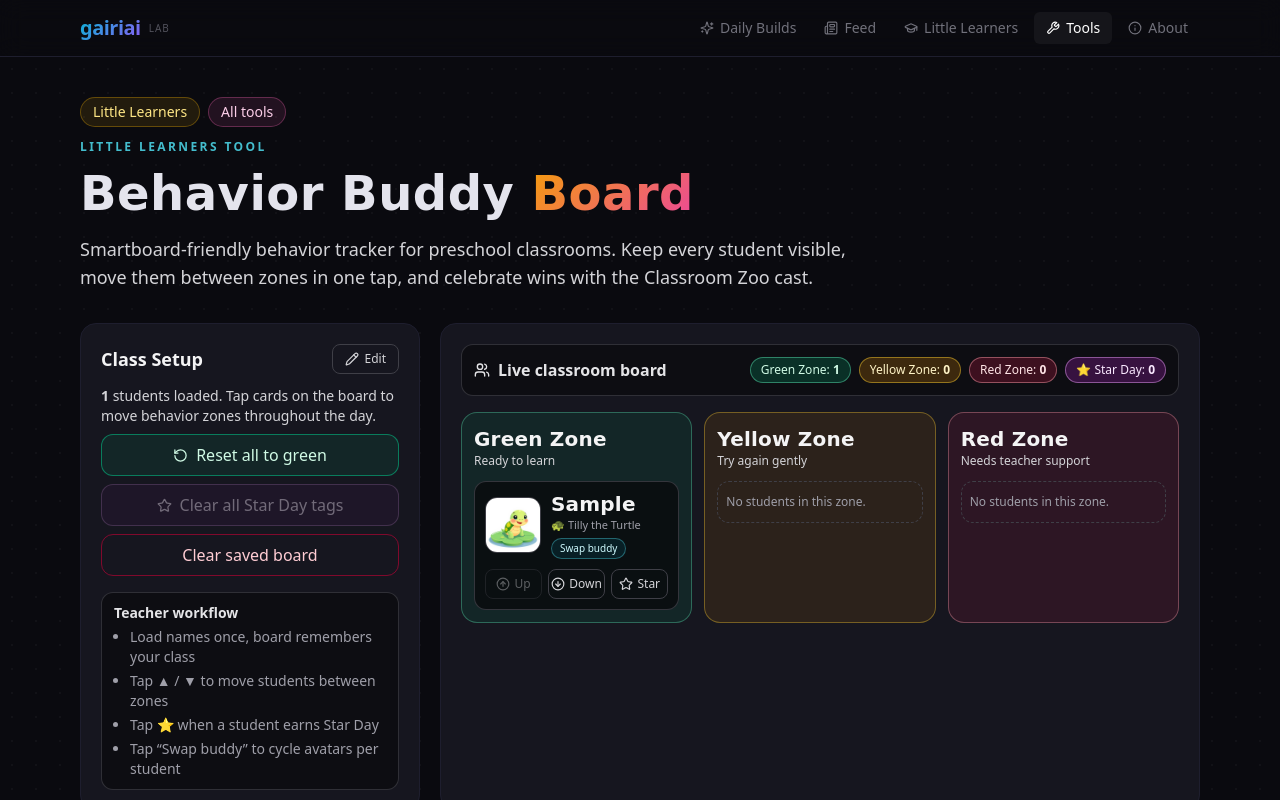
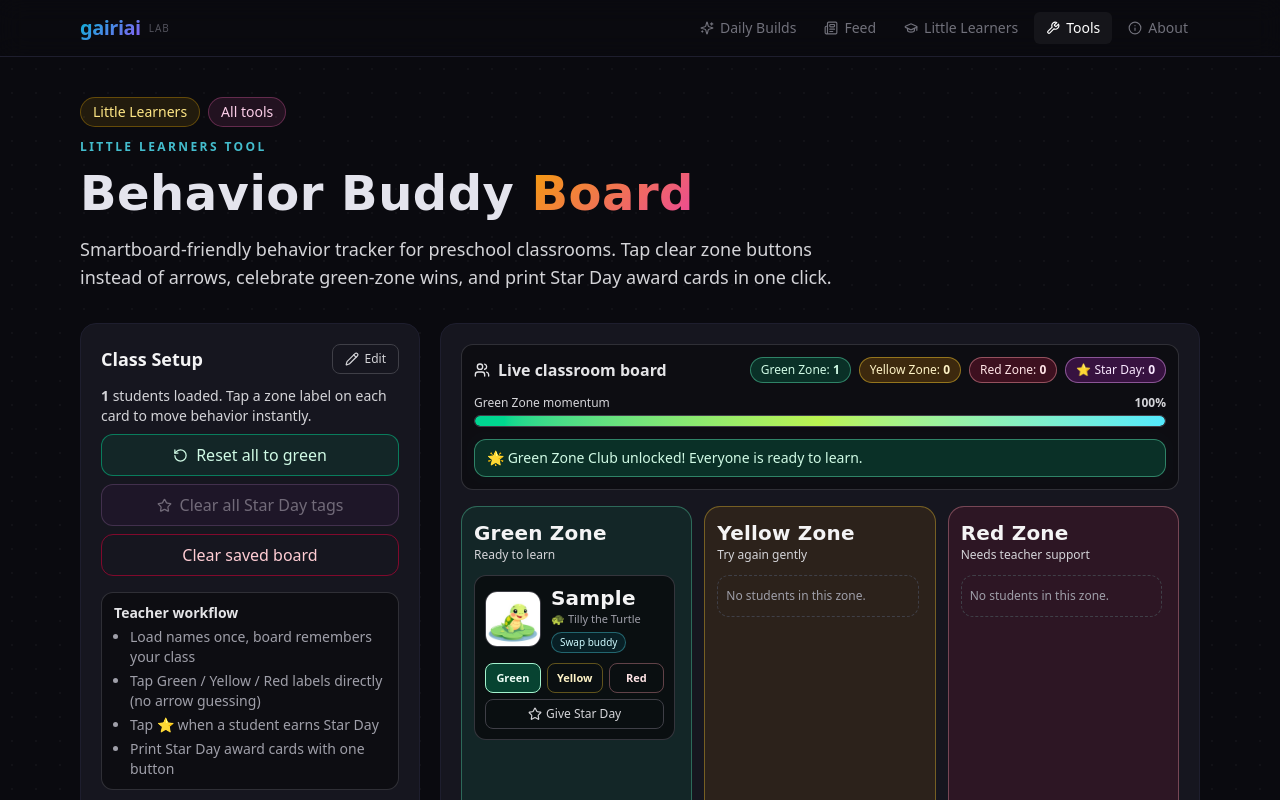
Before and after one commit to sandahltim/gairiai-net, a Next.js app: page /tools/behavior-buddy in a window 1280 px wide. Both pictures are taken after typing "Sample" into the empty fields and a click on the button "Save behavior board". Shown: the top 800 px of the page. Built offline with nearby package versions, Linux system fonts and the light colour scheme.

Commit message:
Polish Behavior Buddy smartboard UX and Star Day printing

```diff
--- a/content/tools/behavior-buddy.md
+++ b/content/tools/behavior-buddy.md
@@ -1,7 +1,7 @@
 ---
 title: Behavior Buddy Board
 date: 2026-03-08
-description: Interactive preschool behavior board with the Classroom Zoo characters. Move students between green/yellow/red zones and celebrate Star Day wins.
+description: Interactive preschool behavior board with Classroom Zoo buddies, direct Green/Yellow/Red tap controls, and printable Star Day award cards.
 type: tools
 tags:
   - preschool
@@ -18,7 +18,8 @@ Behavior Buddy Board helps teachers run behavior coaching on a smartboard:
 
 - Load and save your student list once
 - Keep every student visible all day
-- Move students between Green / Yellow / Red zones in one tap
+- Move students with direct Green / Yellow / Red zone taps (no arrow guessing)
 - Mark "Star Day" moments for positive reinforcement (and clear stars for a new day)
+- Print Star Day award cards for take-home celebration
 - Swap each student's Classroom Zoo buddy avatar directly on the board
 - Uses the same Classroom Zoo character cast for brand consistency
--- a/src/app/tools/behavior-buddy/page.tsx
+++ b/src/app/tools/behavior-buddy/page.tsx
@@ -3,7 +3,7 @@
 import Link from 'next/link';
 import Image from 'next/image';
 import { startTransition, useEffect, useMemo, useState } from 'react';
-import { ArrowDownCircle, ArrowUpCircle, Pencil, RotateCcw, Save, Sparkles, Star, Users } from 'lucide-react';
+import { Pencil, Printer, RotateCcw, Save, Sparkles, Star, Users } from 'lucide-react';
 import { ZOO_CHARACTERS } from '@/lib/zoo-characters';
 
 type Zone = 'green' | 'yellow' | 'red';
@@ -22,24 +22,44 @@ const DEMO_NAMES = ['Ava', 'Noah', 'Mila', 'Luca', 'Ivy', 'Mason', 'Nora', 'Eli'
 
 const ZONE_ORDER: Zone[] = ['green', 'yellow', 'red'];
 
-const ZONE_META: Record<Zone, { label: string; subtitle: string; chip: string; shell: string }> = {
+const ZONE_META: Record<
+  Zone,
+  {
+    label: string;
+    subtitle: string;
+    chip: string;
+    shell: string;
+    button: string;
+    activeButton: string;
+    short: string;
+  }
+> = {
   green: {
     label: 'Green Zone',
     subtitle: 'Ready to learn',
     chip: 'border-emerald-300/45 bg-emerald-500/20 text-emerald-100',
     shell: 'border-emerald-300/35 bg-emerald-500/10',
+    button: 'border-emerald-300/35 text-emerald-100 hover:border-emerald-200 hover:bg-emerald-500/20',
+    activeButton: 'border-emerald-200 bg-emerald-500/30 text-emerald-50',
+    short: 'Green',
   },
   yellow: {
     label: 'Yellow Zone',
     subtitle: 'Try again gently',
     chip: 'border-amber-300/45 bg-amber-500/20 text-amber-100',
     shell: 'border-amber-300/35 bg-amber-500/10',
+    button: 'border-amber-300/35 text-amber-100 hover:border-amber-200 hover:bg-amber-500/20',
+    activeButton: 'border-amber-200 bg-amber-500/30 text-amber-50',
+    short: 'Yellow',
   },
   red: {
     label: 'Red Zone',
     subtitle: 'Needs teacher support',
     chip: 'border-rose-300/45 bg-rose-500/20 text-rose-100',
     shell: 'border-rose-300/35 bg-rose-500/10',
+    button: 'border-rose-300/35 text-rose-100 hover:border-rose-200 hover:bg-rose-500/20',
+    activeButton: 'border-rose-200 bg-rose-500/30 text-rose-50',
+    short: 'Red',
   },
 };
 
@@ -62,17 +82,6 @@ function parseNames(input: string): string[] {
   return normalized;
 }
 
-function nextZone(current: Zone, direction: 'up' | 'down'): Zone {
-  const index = ZONE_ORDER.indexOf(current);
-  if (index < 0) return current;
-
-  if (direction === 'up') {
-    return ZONE_ORDER[Math.max(0, index - 1)];
-  }
-
-  return ZONE_ORDER[Math.min(ZONE_ORDER.length - 1, index + 1)];
-}
-
 function nextCharacterId(currentId: string): string {
   const index = ZOO_CHARACTERS.findIndex(character => character.id === currentId);
   if (index < 0) return ZOO_CHARACTERS[0].id;
@@ -84,6 +93,7 @@ export default function BehaviorBuddyPage() {
   const [draftNames, setDraftNames] = useState('');
   const [editing, setEditing] = useState(true);
   const [errorText, setErrorText] = useState('');
+  const [showStarPrint, setShowStarPrint] = useState(false);
 
   const characterMap = useMemo(() => new Map(ZOO_CHARACTERS.map(character => [character.id, character])), []);
 
@@ -99,7 +109,9 @@ export default function BehaviorBuddyPage() {
     [students],
   );
 
-  const starCount = students.filter(student => student.starDay).length;
+  const starStudents = useMemo(() => students.filter(student => student.starDay), [students]);
+  const starCount = starStudents.length;
+  const greenRatio = students.length === 0 ? 0 : Math.round((zoneBuckets.green.length / students.length) * 100);
 
   useEffect(() => {
     let nextStudents: BuddyStudent[] = [];
@@ -130,6 +142,7 @@ export default function BehaviorBuddyPage() {
       setStudents(nextStudents);
       setDraftNames(nextDraft);
       setEditing(nextEditing);
+      setShowStarPrint(false);
     });
   }, []);
 
@@ -167,6 +180,7 @@ export default function BehaviorBuddyPage() {
     setStudents(nextStudents);
     setErrorText('');
     setEditing(false);
+    setShowStarPrint(false);
   }
 
   function useDemoClass() {
@@ -180,6 +194,7 @@ export default function BehaviorBuddyPage() {
 
   function clearStarDay() {
     setStudents(prev => prev.map(student => ({ ...student, starDay: false })));
+    setShowStarPrint(false);
   }
 
   function clearBoard() {
@@ -187,15 +202,25 @@ export default function BehaviorBuddyPage() {
     setDraftNames('');
     setErrorText('');
     setEditing(true);
+    setShowStarPrint(false);
   }
 
   function updateStudent(id: string, updater: (student: BuddyStudent) => BuddyStudent) {
     setStudents(prev => prev.map(student => (student.id === id ? updater(student) : student)));
   }
 
+  function printStars() {
+    setShowStarPrint(true);
+    if (typeof window !== 'undefined') {
+      window.setTimeout(() => {
+        window.print();
+      }, 120);
+    }
+  }
+
   return (
     <div className="max-w-6xl mx-auto px-4 py-8 sm:py-10">
-      <div className="mb-6 sm:mb-8">
+      <div className="mb-6 sm:mb-8 no-print">
         <div className="flex flex-wrap items-center gap-2 text-sm mb-3">
           <Link href="/little-learners" className="rounded-full border border-amber-400/30 bg-amber-400/10 px-3 py-1 text-amber-200 hover:bg-amber-400/15">
             Little Learners
@@ -209,12 +234,12 @@ export default function BehaviorBuddyPage() {
           Behavior Buddy <span className="gradient-text-warm">Board</span>
         </h1>
         <p className="text-zinc-300 mt-3 max-w-3xl text-base sm:text-lg">
-          Smartboard-friendly behavior tracker for preschool classrooms. Keep every student visible, move them between zones in one tap,
-          and celebrate wins with the Classroom Zoo cast.
+          Smartboard-friendly behavior tracker for preschool classrooms. Tap clear zone buttons instead of arrows, celebrate green-zone wins,
+          and print Star Day award cards in one click.
         </p>
       </div>
 
-      <div className="grid grid-cols-1 lg:grid-cols-[340px_1fr] gap-4 sm:gap-5">
+      <div className="grid grid-cols-1 lg:grid-cols-[340px_1fr] gap-4 sm:gap-5 no-print">
         <section className="card-glow rounded-2xl p-4 sm:p-5">
           <div className="flex items-center justify-between mb-3">
             <h2 className="font-bold text-lg text-zinc-100">Class Setup</h2>
@@ -266,7 +291,7 @@ export default function BehaviorBuddyPage() {
           ) : (
             <div className="space-y-2">
               <p className="text-sm text-zinc-300">
-                <strong>{students.length}</strong> students loaded. Tap cards on the board to move behavior zones throughout the day.
+                <strong>{students.length}</strong> students loaded. Tap a zone label on each card to move behavior instantly.
               </p>
               <button
                 type="button"
@@ -297,15 +322,16 @@ export default function BehaviorBuddyPage() {
             <p className="font-semibold text-zinc-200 mb-1">Teacher workflow</p>
             <ul className="space-y-1 text-zinc-400 list-disc pl-4">
               <li>Load names once, board remembers your class</li>
-              <li>Tap ▲ / ▼ to move students between zones</li>
+              <li>Tap Green / Yellow / Red labels directly (no arrow guessing)</li>
               <li>Tap ⭐ when a student earns Star Day</li>
-              <li>Tap “Swap buddy” to cycle avatars per student</li>
+              <li>Print Star Day award cards with one button</li>
             </ul>
           </div>
         </section>
 
         <section className="card-glow rounded-2xl p-4 sm:p-5">
-          <div className="mb-4 rounded-xl border border-zinc-700/70 bg-zinc-950/60 px-3 py-3 flex flex-wrap items-center justify-between gap-2">
+          <div className="mb-4 rounded-xl border border-zinc-700/70 bg-zinc-950/60 px-3 py-3 space-y-3">
+            <div className="flex flex-wrap items-center justify-between gap-2">
               <div className="inline-flex items-center gap-2 text-zinc-200">
                 <Users size={16} />
                 <span className="text-sm sm:text-base font-semibold">Live classroom board</span>
@@ -322,29 +348,63 @@ export default function BehaviorBuddyPage() {
               </div>
             </div>
 
+            <div>
+              <div className="flex items-center justify-between text-xs text-zinc-300 mb-1">
+                <span>Green Zone momentum</span>
+                <strong>{greenRatio}%</strong>
+              </div>
+              <div className="h-3 rounded-full bg-zinc-900 border border-zinc-700 overflow-hidden">
+                <div className="h-full rounded-full bg-gradient-to-r from-emerald-400 via-lime-300 to-cyan-300 transition-all duration-500" style={{ width: `${greenRatio}%` }} />
+              </div>
+            </div>
+
             {starCount > 0 && (
-            <div className="mb-4 rounded-xl border border-fuchsia-300/35 bg-gradient-to-r from-fuchsia-500/15 via-cyan-500/10 to-amber-500/15 px-3 py-2 text-sm text-fuchsia-100">
-              <Sparkles size={14} className="inline mr-1" />
-              Awesome! {starCount} student{starCount === 1 ? '' : 's'} marked for Star Day celebration.
+              <div className="rounded-xl border border-fuchsia-300/35 bg-gradient-to-r from-fuchsia-500/15 via-cyan-500/10 to-amber-500/15 px-3 py-2 text-sm text-fuchsia-100">
+                <Sparkles size={14} className="inline mr-1 sparkle-spin" />
+                Awesome! {starCount} student{starCount === 1 ? '' : 's'} earned Star Day. Print award cards for take-home celebration.
               </div>
             )}
 
+            {students.length > 0 && greenRatio === 100 && (
+              <div className="rounded-xl border border-emerald-300/45 bg-emerald-500/20 px-3 py-2 text-sm text-emerald-100 pulse-glow">
+                🌟 Green Zone Club unlocked! Everyone is ready to learn.
+              </div>
+            )}
+
+            {starCount > 0 && (
+              <div className="flex flex-wrap gap-2">
+                <button
+                  type="button"
+                  onClick={printStars}
+                  className="inline-flex items-center gap-2 rounded-xl border border-fuchsia-300/55 bg-fuchsia-500/20 text-fuchsia-50 px-3 py-2 text-xs font-semibold hover:bg-fuchsia-500/30"
+                >
+                  <Printer size={14} /> Print Star Day awards
+                </button>
+                <button
+                  type="button"
+                  onClick={() => setShowStarPrint(prev => !prev)}
+                  className="inline-flex items-center gap-2 rounded-xl border border-zinc-600 px-3 py-2 text-xs text-zinc-200 hover:border-zinc-400"
+                >
+                  {showStarPrint ? 'Hide award preview' : 'Show award preview'}
+                </button>
+              </div>
+            )}
+          </div>
+
           <div className="grid grid-cols-1 xl:grid-cols-3 gap-3">
             {ZONE_ORDER.map(zone => (
-              <article key={zone} className={`rounded-2xl border p-3 ${ZONE_META[zone].shell}`}>
+              <article key={zone} className={`rounded-2xl border p-3 ${ZONE_META[zone].shell} flex flex-col min-h-[320px] max-h-[66vh]`}>
                 <header className="mb-3">
                   <p className="zoo-fun-font text-xl font-black text-zinc-100">{ZONE_META[zone].label}</p>
                   <p className="text-xs text-zinc-300">{ZONE_META[zone].subtitle}</p>
                 </header>
 
-                <div className="space-y-2">
+                <div className="space-y-2 pr-1 overflow-y-auto flex-1">
                   {zoneBuckets[zone].length === 0 ? (
                     <p className="text-xs text-zinc-400 border border-dashed border-zinc-700 rounded-xl px-2 py-3">No students in this zone.</p>
                   ) : (
                     zoneBuckets[zone].map(student => {
                       const character = characterMap.get(student.characterId) ?? ZOO_CHARACTERS[0];
-                      const canMoveUp = student.zone !== 'green';
-                      const canMoveDown = student.zone !== 'red';
 
                       return (
                         <div key={student.id} className="rounded-xl border border-zinc-700/80 bg-zinc-950/75 p-2.5">
@@ -354,7 +414,7 @@ export default function BehaviorBuddyPage() {
                               alt={`${character.name} avatar`}
                               width={72}
                               height={72}
-                              className="h-14 w-14 rounded-xl border border-zinc-700 bg-zinc-900 object-contain"
+                              className={`h-14 w-14 rounded-xl border border-zinc-700 bg-zinc-900 object-contain ${student.zone === 'green' ? 'buddy-bounce' : ''}`}
                             />
                             <div className="min-w-0 flex-1">
                               <p className="zoo-fun-font text-xl font-black text-zinc-100 leading-tight truncate">{student.name}</p>
@@ -382,34 +442,34 @@ export default function BehaviorBuddyPage() {
                           </div>
 
                           <div className="mt-2.5 grid grid-cols-3 gap-1.5">
+                            {ZONE_ORDER.map(targetZone => {
+                              const isActive = student.zone === targetZone;
+                              return (
                                 <button
+                                  key={`${student.id}-${targetZone}`}
                                   type="button"
-                              onClick={() => updateStudent(student.id, current => ({ ...current, zone: nextZone(current.zone, 'up') }))}
-                              disabled={!canMoveUp}
-                              className="inline-flex items-center justify-center gap-1 rounded-lg border border-zinc-700 py-1.5 text-xs text-zinc-300 hover:text-white hover:border-zinc-500 disabled:opacity-40 disabled:cursor-not-allowed"
+                                  onClick={() => updateStudent(student.id, current => ({ ...current, zone: targetZone }))}
+                                  className={`rounded-lg border py-1.5 text-[11px] font-semibold transition-colors ${
+                                    isActive ? ZONE_META[targetZone].activeButton : ZONE_META[targetZone].button
+                                  }`}
                                 >
-                              <ArrowUpCircle size={14} /> Up
+                                  {ZONE_META[targetZone].short}
                                 </button>
-                            <button
-                              type="button"
-                              onClick={() => updateStudent(student.id, current => ({ ...current, zone: nextZone(current.zone, 'down') }))}
-                              disabled={!canMoveDown}
-                              className="inline-flex items-center justify-center gap-1 rounded-lg border border-zinc-700 py-1.5 text-xs text-zinc-300 hover:text-white hover:border-zinc-500 disabled:opacity-40 disabled:cursor-not-allowed"
-                            >
-                              <ArrowDownCircle size={14} /> Down
-                            </button>
+                              );
+                            })}
+                          </div>
+
                           <button
                             type="button"
                             onClick={() => updateStudent(student.id, current => ({ ...current, starDay: !current.starDay }))}
-                              className={`inline-flex items-center justify-center gap-1 rounded-lg border py-1.5 text-xs ${
+                            className={`mt-1.5 w-full inline-flex items-center justify-center gap-1 rounded-lg border py-1.5 text-xs ${
                               student.starDay
                                 ? 'border-fuchsia-300/60 bg-fuchsia-500/15 text-fuchsia-100'
                                 : 'border-zinc-700 text-zinc-300 hover:text-white hover:border-zinc-500'
                             }`}
                           >
-                              <Star size={14} /> {student.starDay ? 'Unstar' : 'Star'}
+                            <Star size={14} /> {student.starDay ? 'Remove Star Day' : 'Give Star Day'}
                           </button>
-                          </div>
                         </div>
                       );
                     })
@@ -421,7 +481,63 @@ export default function BehaviorBuddyPage() {
         </section>
       </div>
 
-      <div className="mt-4 card-glow rounded-xl px-4 py-3 text-xs sm:text-sm text-zinc-400">
+      {starCount > 0 && showStarPrint && (
+        <section className="star-awards-shell mt-5 card-glow rounded-2xl p-4 sm:p-5">
+          <div className="flex flex-wrap items-center justify-between gap-2 mb-4 no-print">
+            <div>
+              <p className="text-sm text-zinc-300">Ready-to-print take-home cards</p>
+              <h2 className="zoo-fun-font text-2xl font-black text-zinc-100">Star Day Award Pack</h2>
+            </div>
+            <div className="flex flex-wrap gap-2">
+              <button
+                type="button"
+                onClick={printStars}
+                className="inline-flex items-center gap-2 rounded-xl border border-fuchsia-300/55 bg-fuchsia-500/20 text-fuchsia-50 px-3 py-2 text-xs font-semibold hover:bg-fuchsia-500/30"
+              >
+                <Printer size={14} /> Print now
+              </button>
+              <button
+                type="button"
+                onClick={() => setShowStarPrint(false)}
+                className="rounded-xl border border-zinc-600 px-3 py-2 text-xs text-zinc-200 hover:border-zinc-400"
+              >
+                Hide preview
+              </button>
+            </div>
+          </div>
+
+          <div className="grid grid-cols-1 sm:grid-cols-2 gap-3 star-awards-grid">
+            {starStudents.map(student => {
+              const character = characterMap.get(student.characterId) ?? ZOO_CHARACTERS[0];
+              return (
+                <article key={`award-${student.id}`} className="star-award-card rounded-2xl border border-zinc-700 bg-white text-zinc-900 p-4">
+                  <p className="text-[11px] uppercase tracking-[0.16em] text-zinc-500">Star Day Award</p>
+                  <p className="zoo-fun-font text-2xl font-black mt-1">{character.emoji} {character.name}</p>
+                  <p className="text-sm text-zinc-600">{character.tagline}</p>
+
+                  <div className="mt-3 flex items-center gap-3">
+                    <Image
+                      src={character.image}
+                      alt={`${character.name} award art`}
+                      width={120}
+                      height={120}
+                      className="h-20 w-20 rounded-xl border border-zinc-300 bg-zinc-50 object-contain"
+                    />
+                    <div>
+                      <p className="text-xs text-zinc-500">This Star Day goes to</p>
+                      <p className="zoo-fun-font text-3xl font-black leading-none">{student.name}</p>
+                    </div>
+                  </div>
+
+                  <p className="mt-4 text-xs text-zinc-500">🐾 Little Learners Studio · gairiai.net</p>
+                </article>
+              );
+            })}
+          </div>
+        </section>
+      )}
+
+      <div className="mt-4 card-glow rounded-xl px-4 py-3 text-xs sm:text-sm text-zinc-400 no-print">
         <strong className="text-zinc-200">Teacher note:</strong> character art has zero text embedded; all names and zone labels are rendered as live text for readability.
       </div>
 
@@ -430,6 +546,89 @@ export default function BehaviorBuddyPage() {
           font-family: 'Baloo 2', 'Fredoka', 'Comic Sans MS', 'Trebuchet MS', 'Arial Rounded MT Bold', system-ui, sans-serif;
           letter-spacing: 0.01em;
         }
+
+        .buddy-bounce {
+          animation: buddy-bounce 1.6s ease-in-out infinite;
+        }
+
+        .sparkle-spin {
+          animation: sparkle-spin 2.8s linear infinite;
+        }
+
+        .pulse-glow {
+          animation: pulse-glow 1.8s ease-in-out infinite;
+        }
+
+        @keyframes buddy-bounce {
+          0%,
+          100% {
+            transform: translateY(0);
+          }
+          50% {
+            transform: translateY(-3px);
+          }
+        }
+
+        @keyframes sparkle-spin {
+          from {
+            transform: rotate(0deg);
+          }
+          to {
+            transform: rotate(360deg);
+          }
+        }
+
+        @keyframes pulse-glow {
+          0%,
+          100% {
+            box-shadow: 0 0 0 0 rgba(16, 185, 129, 0.2);
+          }
+          50% {
+            box-shadow: 0 0 0 8px rgba(16, 185, 129, 0);
+          }
+        }
+
+        @media print {
+          :global(body) {
+            background: #ffffff !important;
+          }
+
+          :global(body *) {
+            visibility: hidden;
+          }
+
+          :global(.star-awards-shell),
+          :global(.star-awards-shell *) {
+            visibility: visible;
+          }
+
+          :global(.star-awards-shell) {
+            position: absolute;
+            inset: 0;
+            width: 100%;
+            margin: 0;
+            border: none;
+            border-radius: 0;
+            background: #ffffff !important;
+            padding: 0.4in;
+            box-shadow: none;
+          }
+
+          :global(.star-awards-grid) {
+            gap: 0.2in;
+          }
+
+          :global(.star-award-card) {
+            break-inside: avoid;
+            page-break-inside: avoid;
+            box-shadow: none;
+            border: 2px solid #111827 !important;
+          }
+
+          :global(.no-print) {
+            display: none !important;
+          }
+        }
       `}</style>
     </div>
   );
```
Lines whose indentation alone changed are shown as unchanged.
